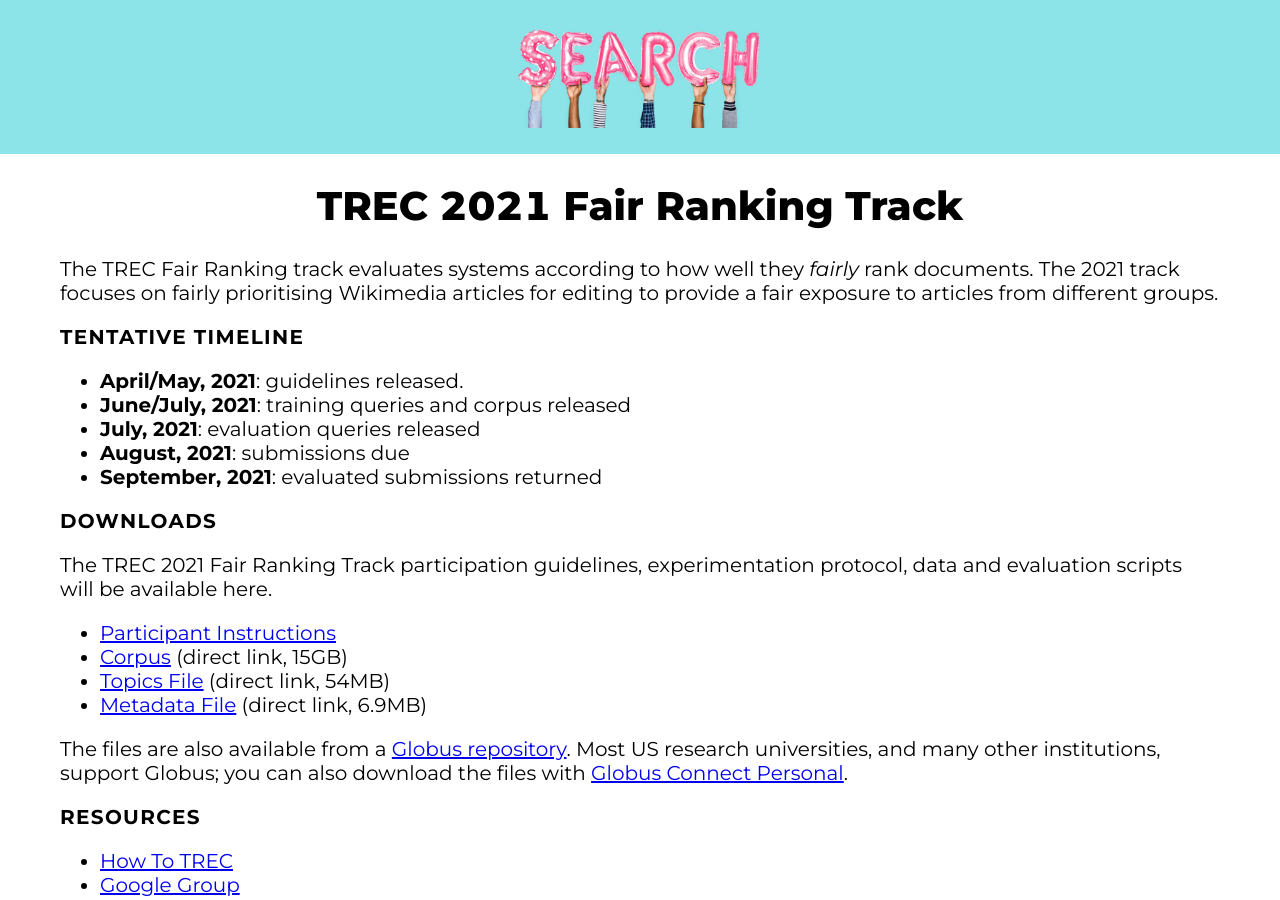
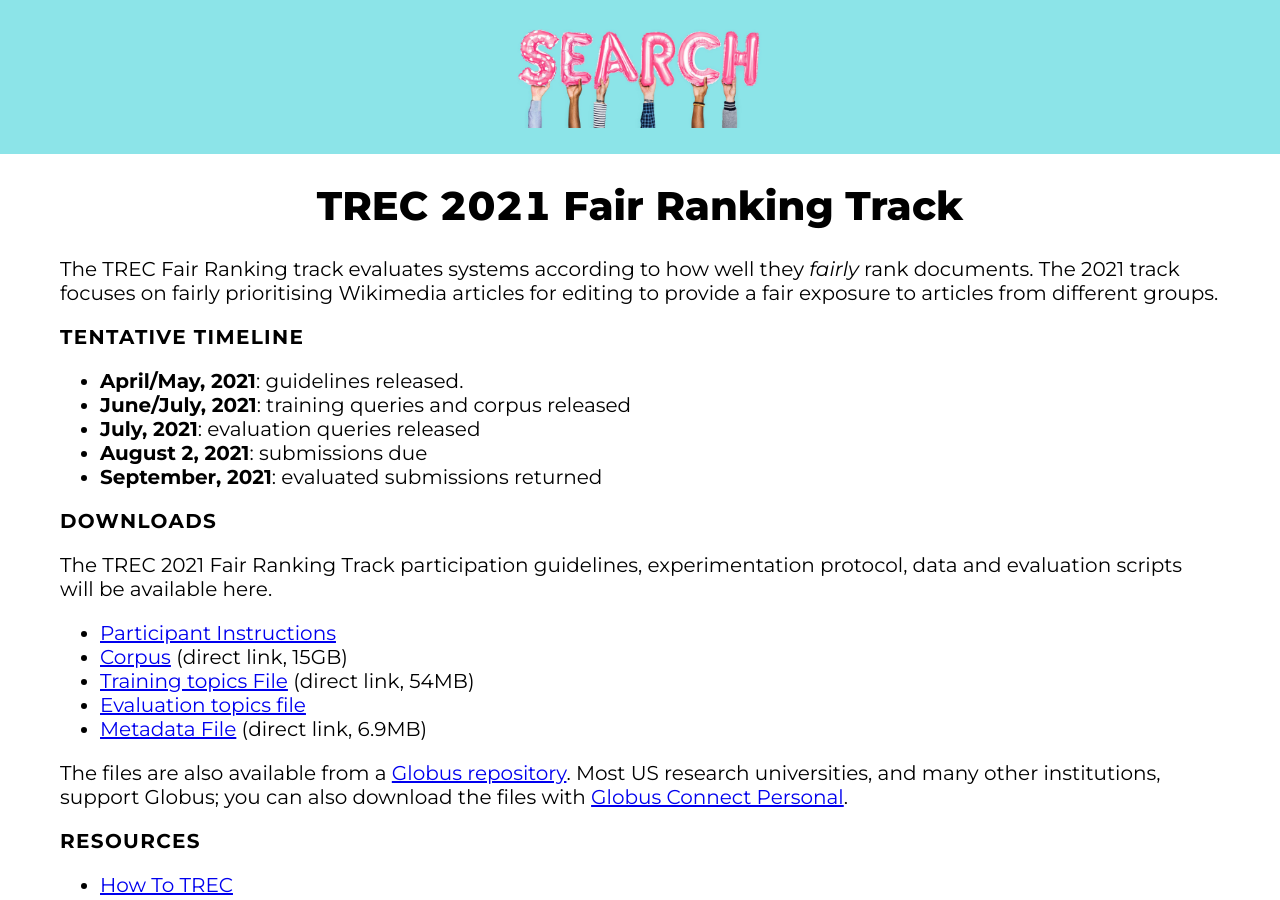
Before and after one commit to fair-trec/fair-trec.github.io, a Jekyll site: the page built from index.md, in a window 1280 px wide and 900 px high. Built offline with Jekyll 4.4.1, drawn with Linux system fonts in a browser that asks for light colours; our own code applies the rules of GitHub Pages for plain Markdown files.

Commit message:
Update index.md

```diff
--- a/index.md
+++ b/index.md
@@ -10,7 +10,7 @@ The 2021 track focuses on fairly prioritising Wikimedia articles for editing to
 - **April/May, 2021**: guidelines released.
 - **June/July, 2021**: training queries and corpus released
 - **July, 2021**: evaluation queries released
-- **August, 2021**: submissions due
+- **August 2, 2021**: submissions due
 - **September, 2021**: evaluated submissions returned
 
 ## Downloads
@@ -19,7 +19,8 @@ The TREC 2021 Fair Ranking Track participation guidelines, experimentation proto
 
 - [Participant Instructions](docs/Fair_Ranking_2021_Participant_Instructions.pdf)
 - [Corpus](https://data.boisestate.edu/library/Ekstrand-2021/TRECFairRanking2021/trec_corpus.json.gz) (direct link, 15GB)
-- [Topics File](https://data.boisestate.edu/library/Ekstrand-2021/TRECFairRanking2021/trec_topics.json.gz) (direct link, 54MB)
+- [Training topics File](https://data.boisestate.edu/library/Ekstrand-2021/TRECFairRanking2021/trec_topics.json.gz) (direct link, 54MB)
+- [Evaluation topics file](https://drive.google.com/file/d/1jGyjB7qOt45jakb32ZtroSkxs5sq5gvU/view?usp=sharing)
 - [Metadata File](https://data.boisestate.edu/library/Ekstrand-2021/TRECFairRanking2021/trec_metadata.json.gz)  (direct link, 6.9MB)
 
 The files are also available from a [Globus repository](https://boi.st/TREC2021Globus). Most US research universities, and many other institutions, support Globus; you can also download the files with [Globus Connect Personal](https://www.globus.org/globus-connect-personal).
```
